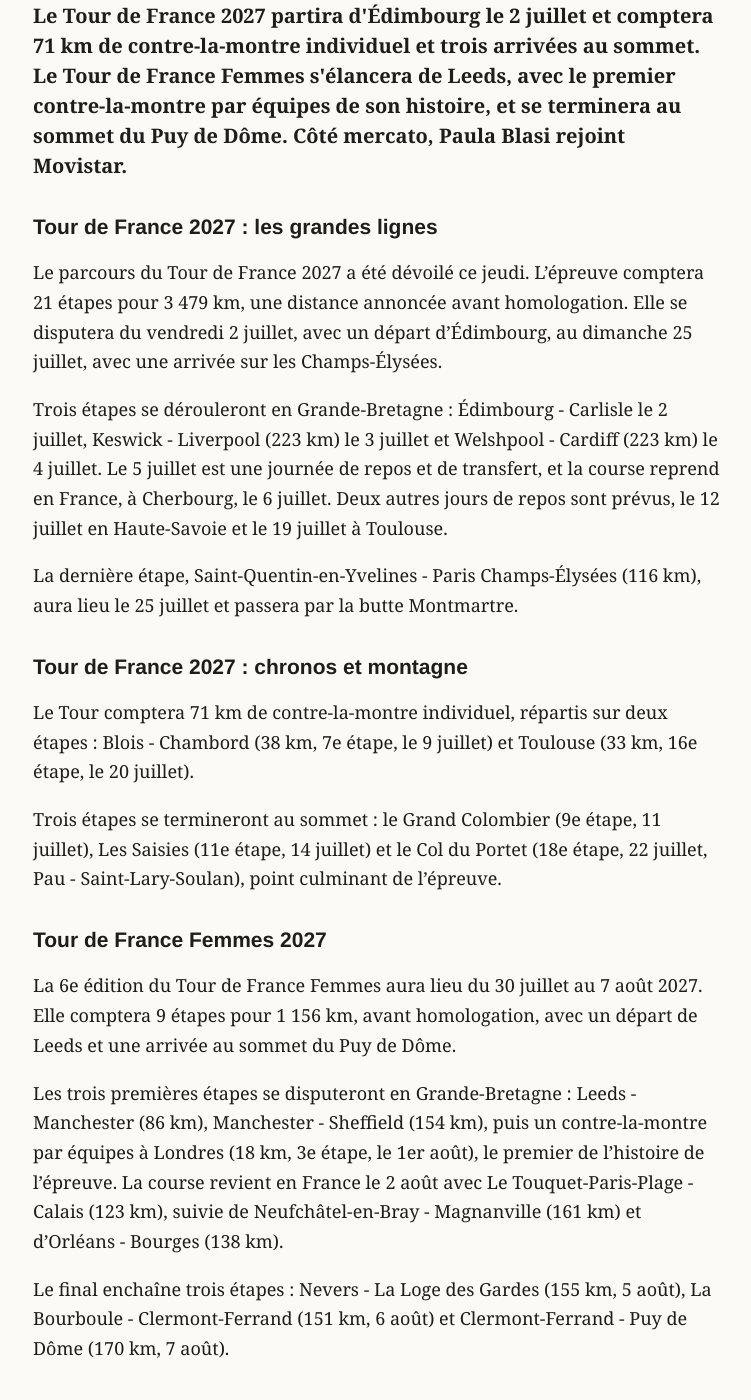
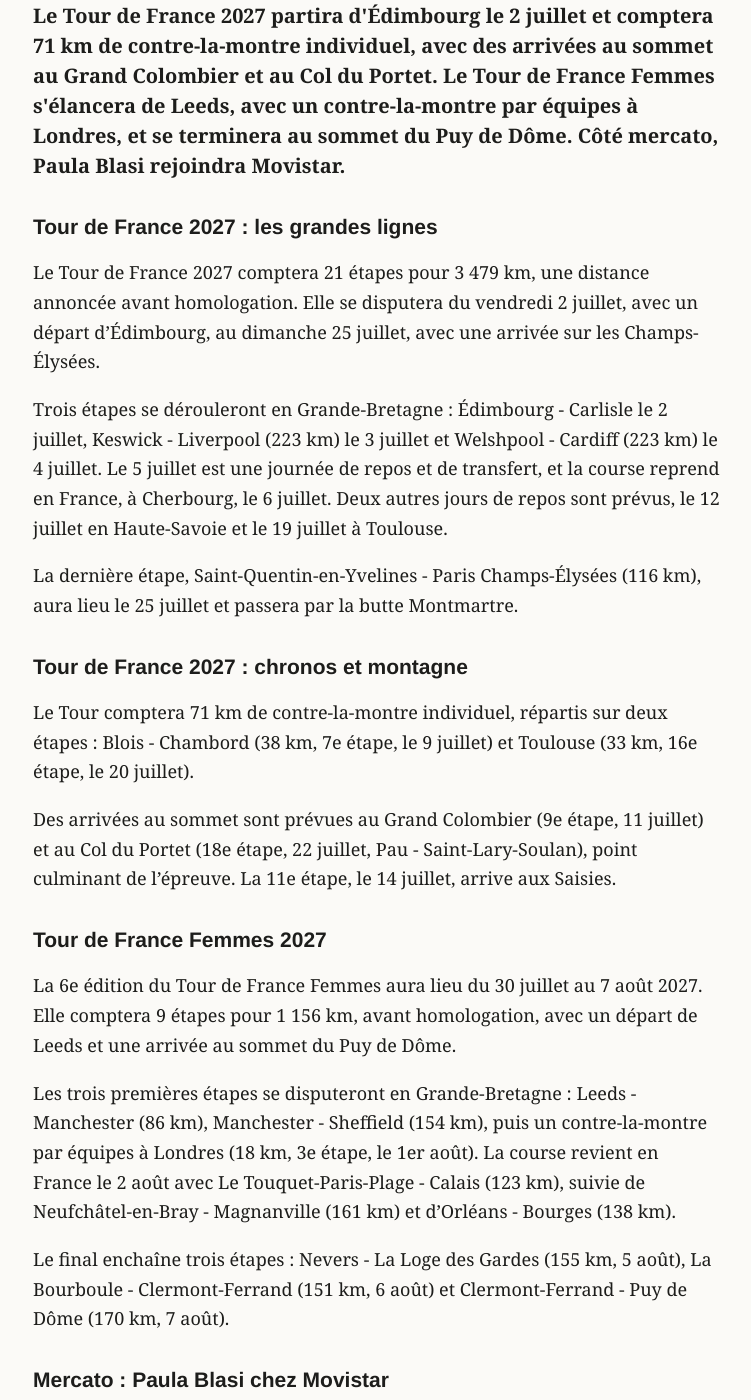
Before and after one commit to antoinebb/test-repo, a Jekyll site: the page built from _posts/2026-10-22-digest-22-10-tour-2027-edimbourg.md, in a window 1280 px wide and 1400 px high, scrolled down 276 px. Shown: the whole window, without its empty margins (263-1014 px from the left). Built offline with Jekyll 4.4.1, drawn with Linux system fonts in a browser that asks for light colours; some of the changed text lies outside the part shown.

Commit message:
Correction n°1 : Digest du 22/10 : le Tour 2027 part d'Édimbourg

```diff
--- a/_posts/2026-10-22-digest-22-10-tour-2027-edimbourg.md
+++ b/_posts/2026-10-22-digest-22-10-tour-2027-edimbourg.md
@@ -4,15 +4,15 @@ title: "Digest du 22/10 : le Tour 2027 part d'Édimbourg"
 date: 2026-10-22 18:15:00 +0200
 format: Avant-course
 description: >-
-  Tour de France 2027 : départ d'Édimbourg, 71 km de chrono, trois arrivées au sommet. Tour Femmes : départ de Leeds, arrivée au Puy de Dôme.
+  Tour de France 2027 : départ d'Édimbourg, 71 km de chrono, arrivées au Grand Colombier et au Col du Portet. Tour Femmes : départ de Leeds, arrivée au Puy de Dôme.
 chapo: >-
-  Le Tour de France 2027 partira d'Édimbourg le 2 juillet et comptera 71 km de contre-la-montre individuel et trois arrivées au sommet. Le Tour de France Femmes s'élancera de Leeds, avec le premier contre-la-montre par équipes de son histoire, et se terminera au sommet du Puy de Dôme. Côté mercato, Paula Blasi rejoint Movistar.
+  Le Tour de France 2027 partira d'Édimbourg le 2 juillet et comptera 71 km de contre-la-montre individuel, avec des arrivées au sommet au Grand Colombier et au Col du Portet. Le Tour de France Femmes s'élancera de Leeds, avec un contre-la-montre par équipes à Londres, et se terminera au sommet du Puy de Dôme. Côté mercato, Paula Blasi rejoindra Movistar.
 tags: ["Digest", "Tour de France 2027", "Mercato"]
 ---
 
 ## Tour de France 2027 : les grandes lignes
 
-Le parcours du Tour de France 2027 a été dévoilé ce jeudi. L'épreuve comptera 21 étapes pour 3 479 km, une distance annoncée avant homologation. Elle se disputera du vendredi 2 juillet, avec un départ d'Édimbourg, au dimanche 25 juillet, avec une arrivée sur les Champs-Élysées.
+Le Tour de France 2027 comptera 21 étapes pour 3 479 km, une distance annoncée avant homologation. Elle se disputera du vendredi 2 juillet, avec un départ d'Édimbourg, au dimanche 25 juillet, avec une arrivée sur les Champs-Élysées.
 
 Trois étapes se dérouleront en Grande-Bretagne : Édimbourg - Carlisle le 2 juillet, Keswick - Liverpool (223 km) le 3 juillet et Welshpool - Cardiff (223 km) le 4 juillet. Le 5 juillet est une journée de repos et de transfert, et la course reprend en France, à Cherbourg, le 6 juillet. Deux autres jours de repos sont prévus, le 12 juillet en Haute-Savoie et le 19 juillet à Toulouse.
 
@@ -22,16 +22,16 @@ La dernière étape, Saint-Quentin-en-Yvelines - Paris Champs-Élysées (116 km)
 
 Le Tour comptera 71 km de contre-la-montre individuel, répartis sur deux étapes : Blois - Chambord (38 km, 7e étape, le 9 juillet) et Toulouse (33 km, 16e étape, le 20 juillet).
 
-Trois étapes se termineront au sommet : le Grand Colombier (9e étape, 11 juillet), Les Saisies (11e étape, 14 juillet) et le Col du Portet (18e étape, 22 juillet, Pau - Saint-Lary-Soulan), point culminant de l'épreuve.
+Des arrivées au sommet sont prévues au Grand Colombier (9e étape, 11 juillet) et au Col du Portet (18e étape, 22 juillet, Pau - Saint-Lary-Soulan), point culminant de l'épreuve. La 11e étape, le 14 juillet, arrive aux Saisies.
 
 ## Tour de France Femmes 2027
 
 La 6e édition du Tour de France Femmes aura lieu du 30 juillet au 7 août 2027. Elle comptera 9 étapes pour 1 156 km, avant homologation, avec un départ de Leeds et une arrivée au sommet du Puy de Dôme.
 
-Les trois premières étapes se disputeront en Grande-Bretagne : Leeds - Manchester (86 km), Manchester - Sheffield (154 km), puis un contre-la-montre par équipes à Londres (18 km, 3e étape, le 1er août), le premier de l'histoire de l'épreuve. La course revient en France le 2 août avec Le Touquet-Paris-Plage - Calais (123 km), suivie de Neufchâtel-en-Bray - Magnanville (161 km) et d'Orléans - Bourges (138 km).
+Les trois premières étapes se disputeront en Grande-Bretagne : Leeds - Manchester (86 km), Manchester - Sheffield (154 km), puis un contre-la-montre par équipes à Londres (18 km, 3e étape, le 1er août). La course revient en France le 2 août avec Le Touquet-Paris-Plage - Calais (123 km), suivie de Neufchâtel-en-Bray - Magnanville (161 km) et d'Orléans - Bourges (138 km).
 
 Le final enchaîne trois étapes : Nevers - La Loge des Gardes (155 km, 5 août), La Bourboule - Clermont-Ferrand (151 km, 6 août) et Clermont-Ferrand - Puy de Dôme (170 km, 7 août).
 
 ## Mercato : Paula Blasi chez Movistar
 
-Movistar a officialisé l'arrivée de Paula Blasi à partir de la saison 2027. La coureuse quitte UAE Team L'IMAD de façon anticipée, avant le terme de son contrat.
+Paula Blasi rejoindra Movistar à partir de la saison 2027. Elle quitte UAE Team L'IMAD un an avant le terme de son contrat.
```
